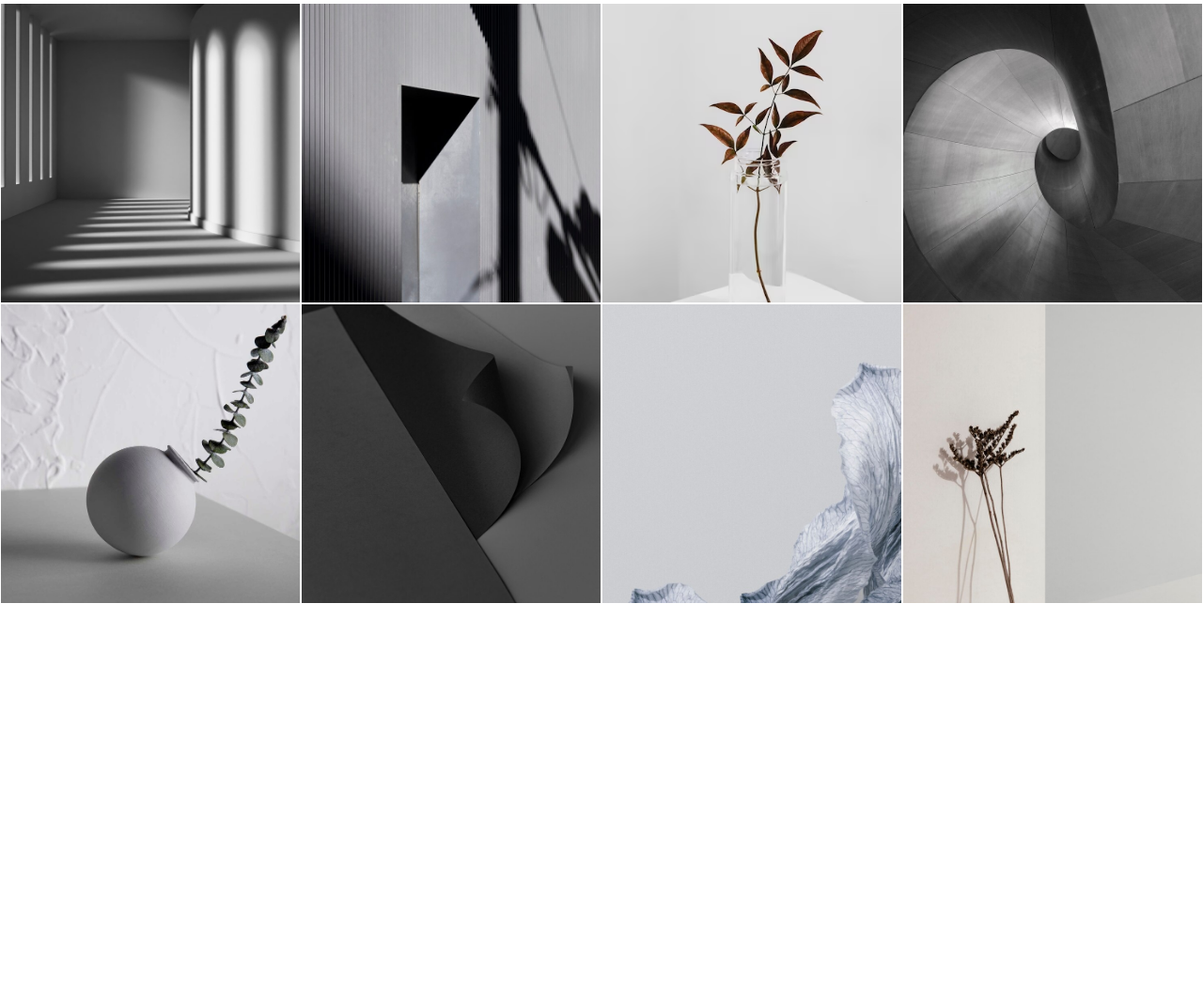
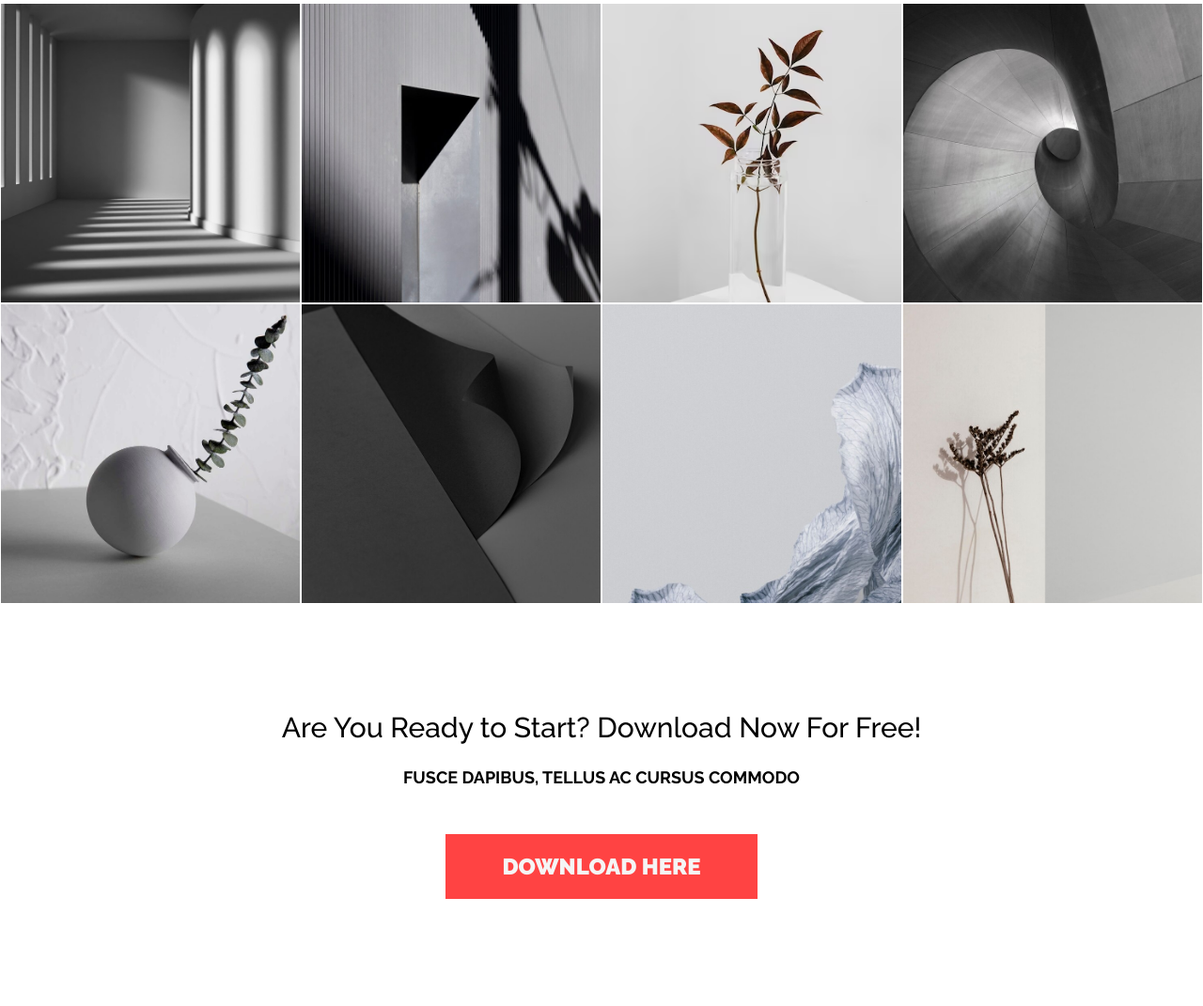
Before and after one commit to bulbazawro/course_work, a website built with Parcel: page src/index.html in a window 1280 px wide. Shown: the part 973-2044 px from the top of the page at 94% size. Before the commit the page ends 1616 px from the top, so only its background shows below. Built offline with nearby package versions, Linux system fonts and the light colour scheme.

Commit message:
section download

```diff
--- a/src/index.html
+++ b/src/index.html
@@ -211,5 +211,20 @@
         </div>
       </div>
     </section>
+    <section class="section section_download">
+      <div class="container container_download">
+        <div class="download_wrap">
+          <h2 class="download_title">
+            Are You Ready to Start? Download Now For Free!
+          </h2>
+          <div class="download_text">
+            <p>Fusce dapibus, tellus ac cursus commodo</p>
+          </div>
+          <div class="download_button">
+            <a href="#">DOWNLOAD HERE</a>
+          </div>
+        </div>
+      </div>
+    </section>
   </body>
 </html>
--- a/src/scss/download.scss
+++ b/src/scss/download.scss
@@ -0,0 +1,38 @@
+.download_wrap {
+  text-align: center;
+}
+.download_title {
+  margin-bottom: 25px;
+  color: #000;
+  font-family: "Raleway";
+  font-size: 30px;
+  font-style: normal;
+  font-weight: 500;
+  line-height: normal;
+}
+.download_text {
+  margin-bottom: 50px;
+  text-transform: uppercase;
+  color: #000;
+  font-family: "Raleway";
+  font-size: 18px;
+  font-style: normal;
+  font-weight: 700;
+  line-height: normal;
+}
+.download_button {
+  display: flex;
+  justify-content: center;
+}
+.download_button a {
+  cursor: pointer;
+  padding: 20px 60px;
+  background-color: #ff4343;
+  color: whitesmoke;
+  font-family: "Raleway";
+  font-size: 24px;
+  font-style: normal;
+  font-weight: 900;
+  line-height: normal;
+  text-transform: uppercase;
+}
--- a/src/scss/works.scss
+++ b/src/scss/works.scss
@@ -109,4 +109,7 @@
     width: 100%;
     height: 100%;
   }
+  .work_info h3{
+
+  }
 }
```
